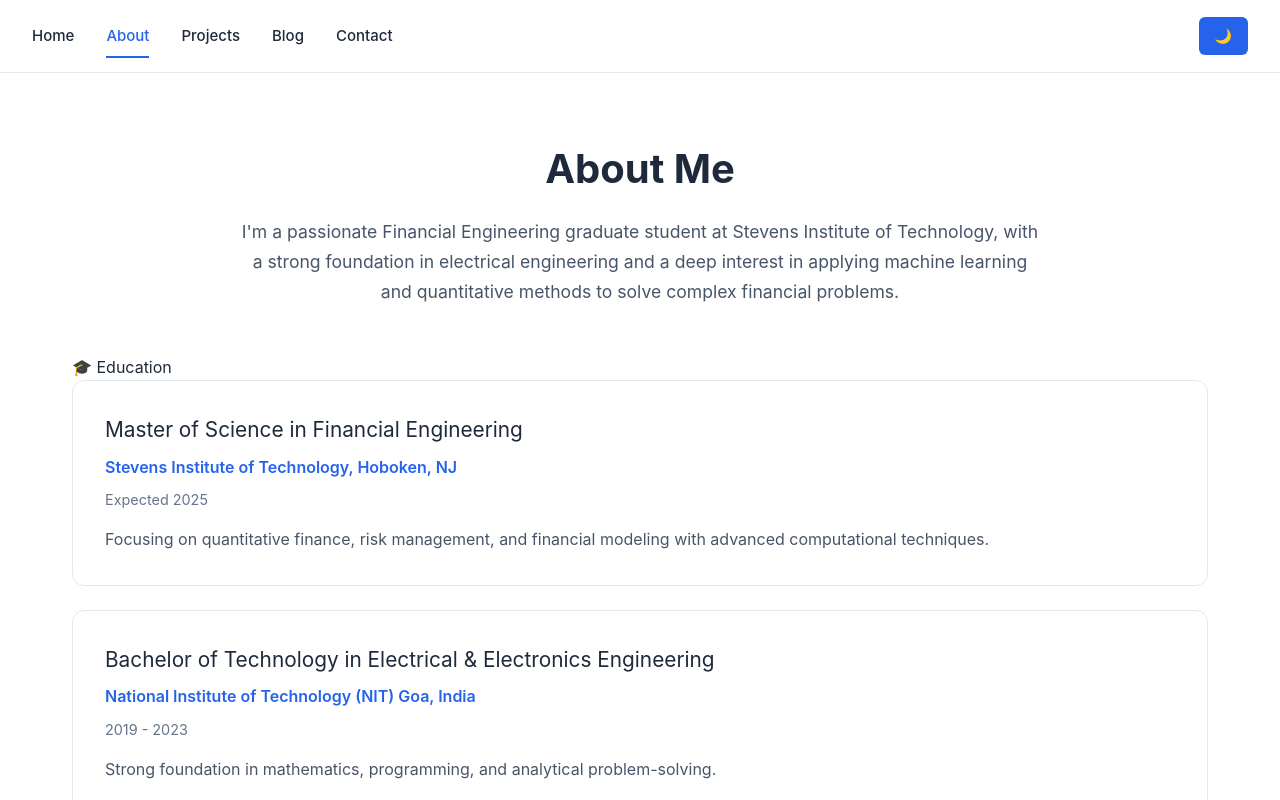
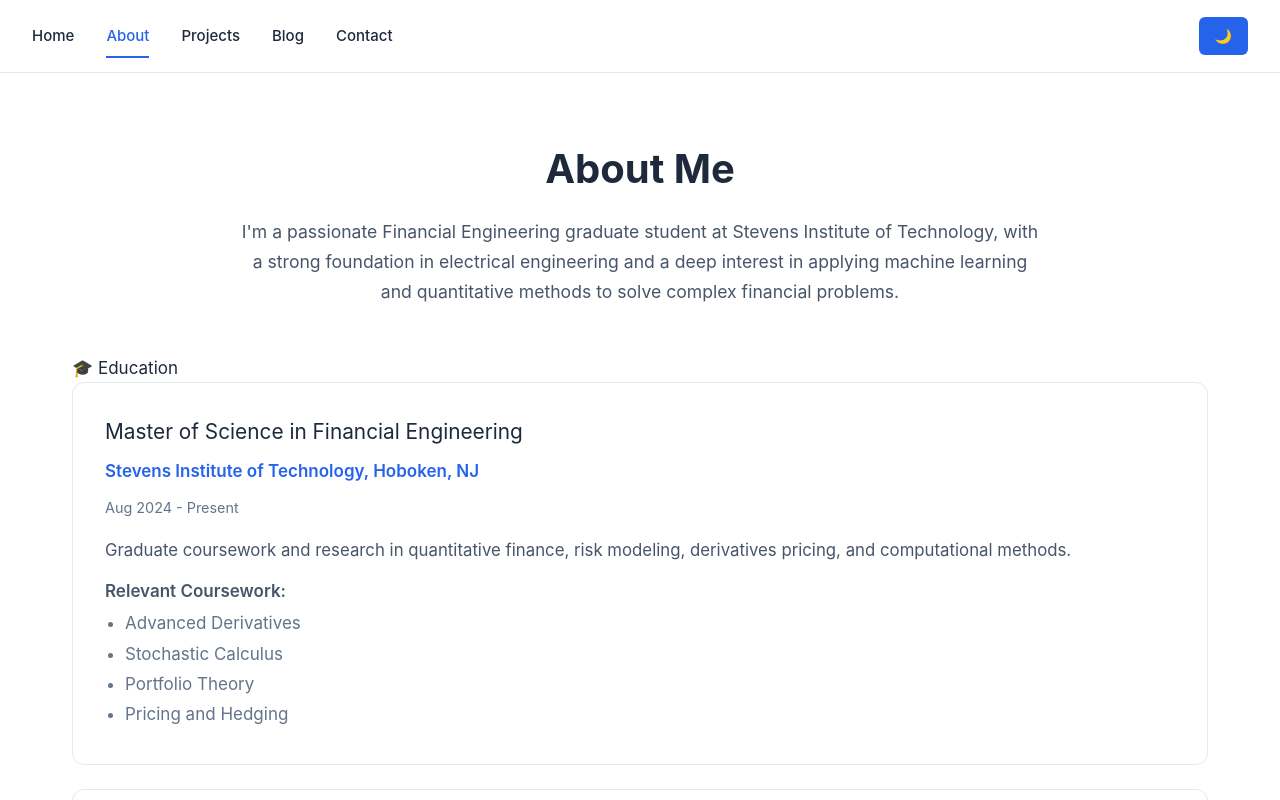
Before and after one commit to ishankakodkar/ishankakodkar.github.io, a React (Vite) app: page /about in a window 1280 px wide. Built offline with nearby package versions, Linux system fonts and the light colour scheme.

Commit message:
Enhance About page: add detailed coursework, improve typography and readability

```diff
--- a/src/App.css
+++ b/src/App.css
@@ -62,7 +62,19 @@ body {
   background-color: var(--bg-primary);
   color: var(--text-primary);
   transition: all 0.3s ease;
+  font-size: 17px;
 }
+
+p { line-height: 1.8; }
+
+.section-header p { font-size: 1.15rem; }
+
+.details, .description { font-size: 1.05rem; }
+
+.coursework { margin-top: 0.75rem; }
+.coursework-title { color: var(--text-secondary); font-weight: 600; margin-bottom: 0.25rem; }
+.coursework-list { padding-left: 1.25rem; color: var(--text-muted); }
+.coursework-list li { margin: 0.2rem 0; }
 
 /* Navigation - Full Width */
 nav {
--- a/src/pages/About.jsx
+++ b/src/pages/About.jsx
@@ -20,14 +20,32 @@ const About = () => {
               <div className="education-item">
                 <h3>Master of Science in Financial Engineering</h3>
                 <p className="institution">Stevens Institute of Technology, Hoboken, NJ</p>
-                <p className="date">Expected 2025</p>
-                <p className="details">Focusing on quantitative finance, risk management, and financial modeling with advanced computational techniques.</p>
+                <p className="date">Aug 2024 - Present</p>
+                <p className="details">Graduate coursework and research in quantitative finance, risk modeling, derivatives pricing, and computational methods.</p>
+                <div className="coursework">
+                  <p className="coursework-title">Relevant Coursework:</p>
+                  <ul className="coursework-list">
+                    <li>Advanced Derivatives</li>
+                    <li>Stochastic Calculus</li>
+                    <li>Portfolio Theory</li>
+                    <li>Pricing and Hedging</li>
+                  </ul>
+                </div>
               </div>
               <div className="education-item">
-                <h3>Bachelor of Technology in Electrical & Electronics Engineering</h3>
-                <p className="institution">National Institute of Technology (NIT) Goa, India</p>
-                <p className="date">2019 - 2023</p>
-                <p className="details">Strong foundation in mathematics, programming, and analytical problem-solving.</p>
+                <h3>Bachelor of Technology in Electrical and Electronics Engineering</h3>
+                <p className="institution">National Institute of Technology, Goa — Ponda-Goa, India</p>
+                <p className="date">Aug 2018 - June 2022</p>
+                <p className="details">Built a strong foundation in mathematics, programming, signal processing, and systems engineering.</p>
+                <div className="coursework">
+                  <p className="coursework-title">Relevant Coursework:</p>
+                  <ul className="coursework-list">
+                    <li>Data Structures and Algorithms</li>
+                    <li>Economics</li>
+                    <li>Numerical Methods</li>
+                    <li>Optimization Techniques</li>
+                  </ul>
+                </div>
               </div>
             </div>
 
```
